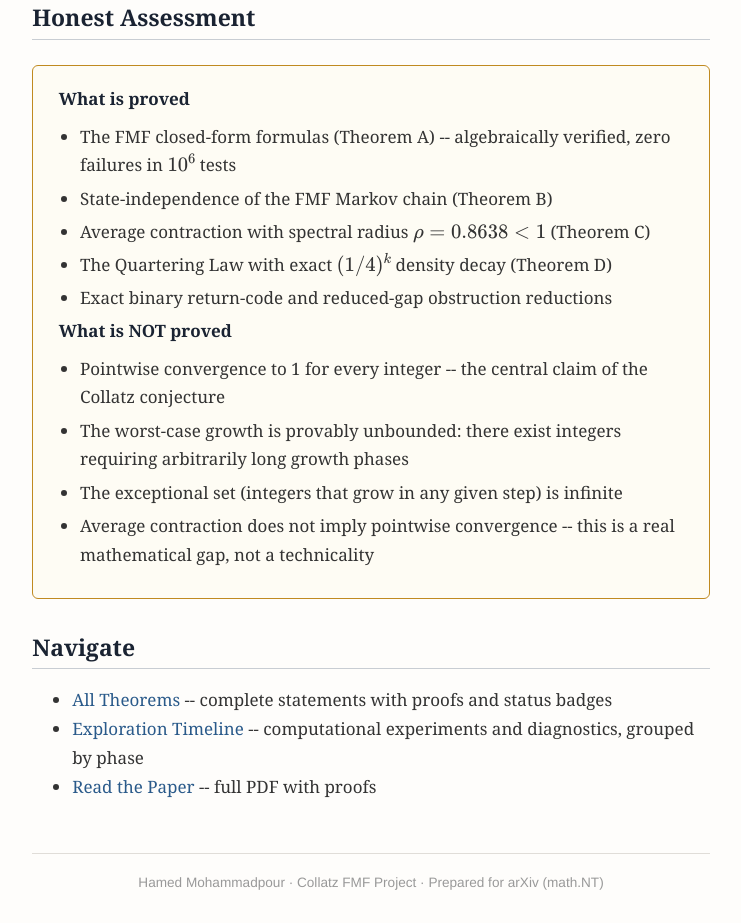
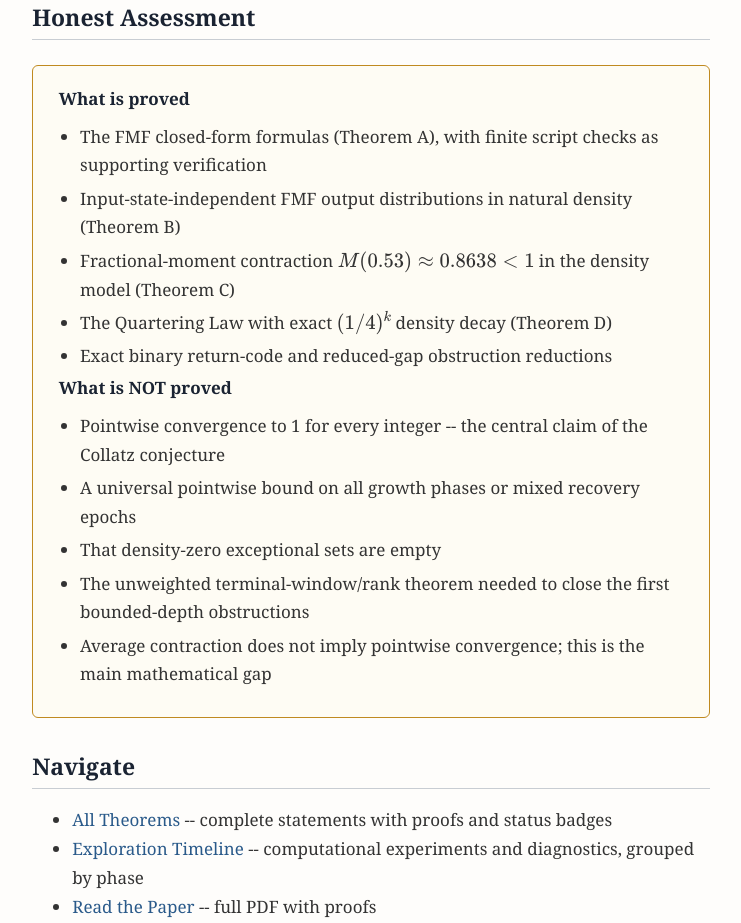
Before and after one commit to HamedMP/collatz-fmf, a plain HTML site: page site/index.html in a window 1280 px wide. Shown: the part 1958-2881 px from the top of the page, without its empty margins (269-1010 px from the left). Drawn offline with nearby package versions, Linux system fonts and the light colour scheme.

Commit message:
Align site claim boundaries

```diff
--- a/site/index.html
+++ b/site/index.html
@@ -88,9 +88,9 @@
 <div class="callout honest">
   <h3>What is proved</h3>
   <ul>
-    <li>The FMF closed-form formulas (Theorem A) -- algebraically verified, zero failures in \(10^6\) tests</li>
-    <li>State-independence of the FMF Markov chain (Theorem B)</li>
-    <li>Average contraction with spectral radius \(\rho = 0.8638 < 1\) (Theorem C)</li>
+    <li>The FMF closed-form formulas (Theorem A), with finite script checks as supporting verification</li>
+    <li>Input-state-independent FMF output distributions in natural density (Theorem B)</li>
+    <li>Fractional-moment contraction \(M(0.53) \approx 0.8638 < 1\) in the density model (Theorem C)</li>
     <li>The Quartering Law with exact \((1/4)^k\) density decay (Theorem D)</li>
     <li>Exact binary return-code and reduced-gap obstruction reductions</li>
   </ul>
@@ -98,9 +98,10 @@
   <h3>What is NOT proved</h3>
   <ul>
     <li>Pointwise convergence to 1 for every integer -- the central claim of the Collatz conjecture</li>
-    <li>The worst-case growth is provably unbounded: there exist integers requiring arbitrarily long growth phases</li>
-    <li>The exceptional set (integers that grow in any given step) is infinite</li>
-    <li>Average contraction does not imply pointwise convergence -- this is a real mathematical gap, not a technicality</li>
+    <li>A universal pointwise bound on all growth phases or mixed recovery epochs</li>
+    <li>That density-zero exceptional sets are empty</li>
+    <li>The unweighted terminal-window/rank theorem needed to close the first bounded-depth obstructions</li>
+    <li>Average contraction does not imply pointwise convergence; this is the main mathematical gap</li>
   </ul>
 </div>
 
```
Also changed, not shown: site/explorations.html (+3 -3 lines), site/theorems.html (+4 -4 lines).
